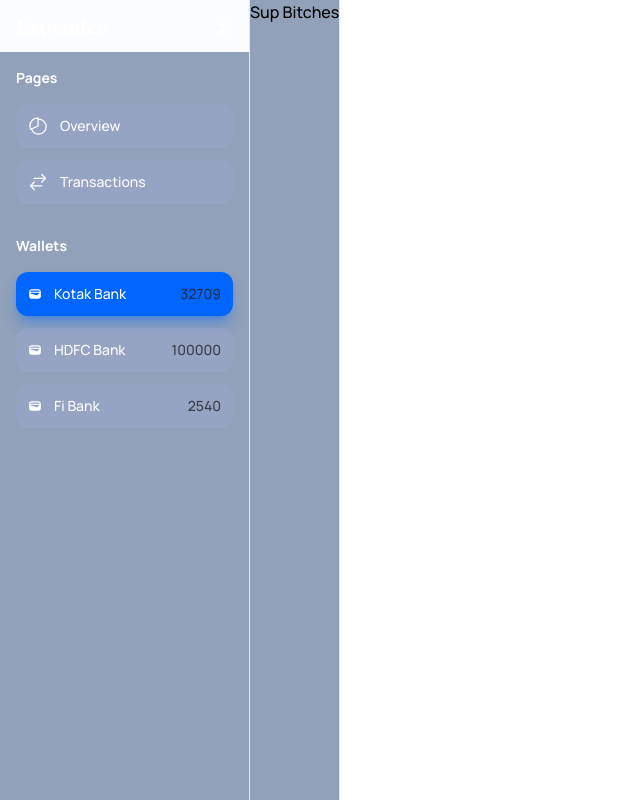
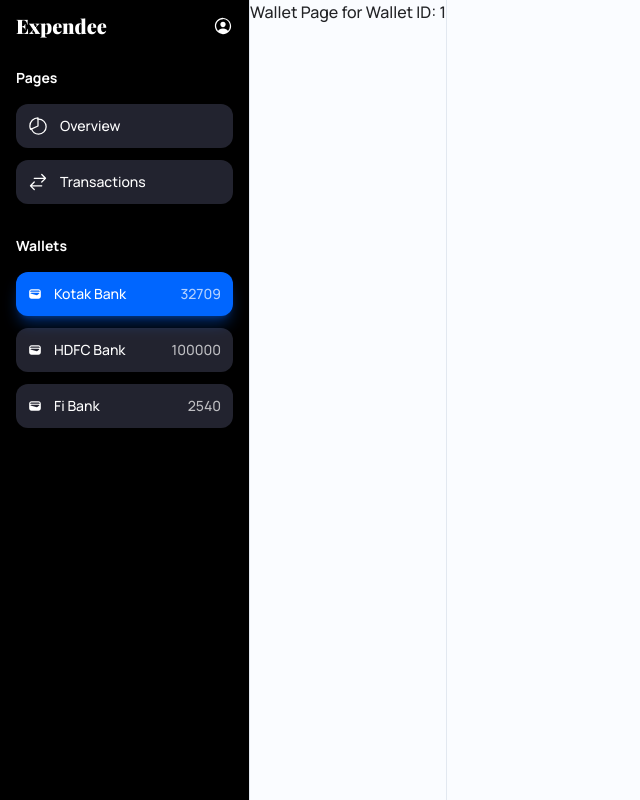
Before and after one commit to FlamingArch/expendee, a Next.js app: page /wallet/1 in a window 1280 px wide. Shown: the whole page, without its empty margins (0-640 px from the left). Built offline with nearby package versions, Linux system fonts and the light colour scheme; a web font is replaced by a local one.

Commit message:
Fix inconsistent colors, improved dark mode

```diff
--- a/app/layout.tsx
+++ b/app/layout.tsx
@@ -27,7 +27,7 @@ export default function RootLayout(props: RootLayoutProps) {
   return (
     <html lang="en">
       <body
-        className={`flex w-screen h-screen overflow-hidden ${fontStyles} font-medium`}
+        className={`flex w-screen h-screen overflow-hidden bg-scaffold ${fontStyles} font-medium`}
       >
         <Sidebar />
         {props.children}
--- a/app/wallet/[walletId]/page.tsx
+++ b/app/wallet/[walletId]/page.tsx
@@ -6,5 +6,5 @@ type PropsPageWallet = {
 
 export default async function PageWallet({ params }: PropsPageWallet) {
   const { walletId } = await params;
-  return <Page>Sup Bitches</Page>;
+  return <Page>Wallet Page for Wallet ID: {walletId}</Page>;
 }
--- a/fragments/sidebar.tsx
+++ b/fragments/sidebar.tsx
@@ -6,6 +6,8 @@ import Toolbar from "@/views/Toolbar";
 import { HiArrowsRightLeft } from "react-icons/hi2";
 import { IoPersonCircleOutline, IoPieChartOutline } from "react-icons/io5";
 import { MdWallet } from "react-icons/md";
+
+const sidebarAlwaysDark = true;
 
 const tabs = [
   {
@@ -28,15 +30,15 @@ const wallets = [
 
 function ToolbarSidebar() {
   return (
-    <Toolbar>
+    <Toolbar className={sidebarAlwaysDark ? "!bg-black" : ""}>
       <div className="flex items-center">
         <p className="font-[family-name:var(--font-branding)] font-black text-xl pl-3 flex-grow">
           Expendee
         </p>
         <Button
           icon={IoPersonCircleOutline}
-          className="hover:bg-white/10"
-          iconClassName="text-white"
+          className={sidebarAlwaysDark ? "hover:bg-white/10" : ""}
+          iconClassName={sidebarAlwaysDark ? "text-white" : ""}
         />
       </div>
     </Toolbar>
@@ -46,7 +48,9 @@ function ToolbarSidebar() {
 export default function Sidebar() {
   return (
     <Page
-      className="bg-black text-white w-[250px]"
+      className={
+        "w-[250px] " + (sidebarAlwaysDark ? "!bg-black text-white" : "")
+      }
       toolbar={<ToolbarSidebar />}
     >
       <Section heading="Pages">
--- a/views/Page.tsx
+++ b/views/Page.tsx
@@ -18,7 +18,7 @@ export default function Page({
   return (
     <main
       {...props}
-      className={`bg-slate-400 border-r border-slate-200 ${
+      className={`bg-scaffold border-r border-slate-200 dark:border-slate-900 text-text ${
         className ?? ""
       }`}
     >
--- a/views/Tab.tsx
+++ b/views/Tab.tsx
@@ -53,7 +53,7 @@ export default function Tab(props: {
       {props.icon}
       <p className="flex-grow">{props.label}</p>
       {props.trailing && (
-        <div className="text-text/80 text-sm">{props.trailing}</div>
+        <div className="opacity-70 text-sm">{props.trailing}</div>
       )}
     </Link>
   );
```
